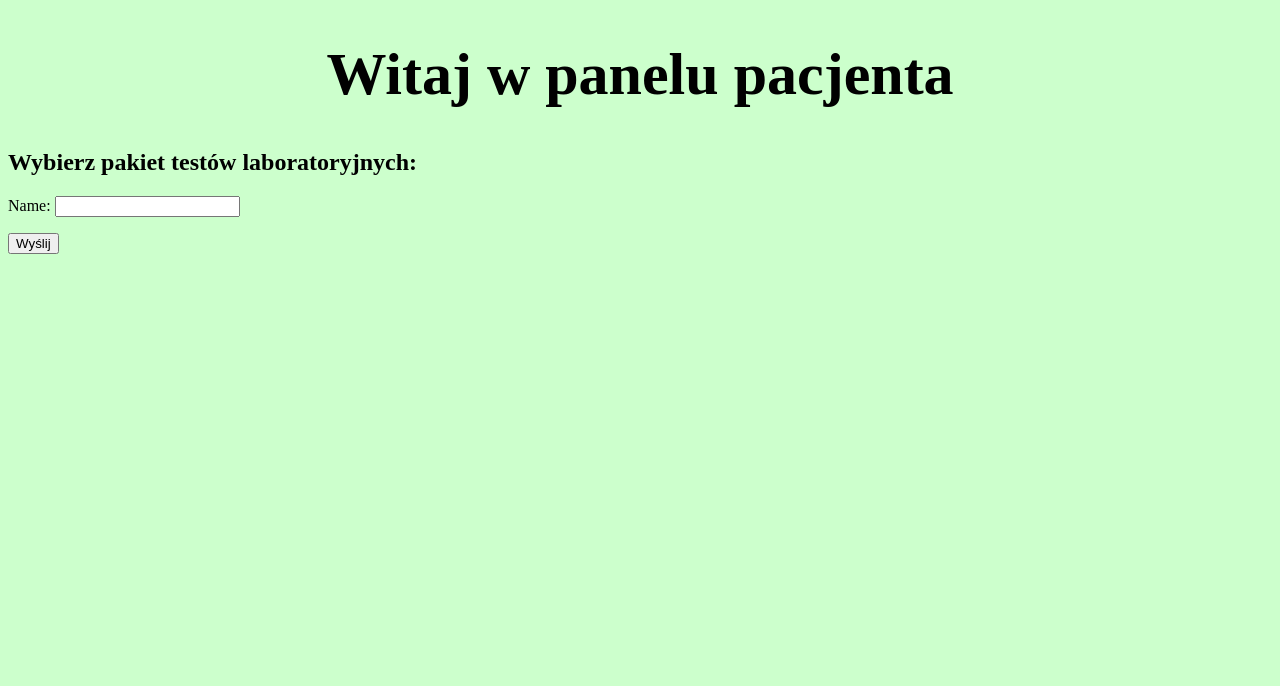
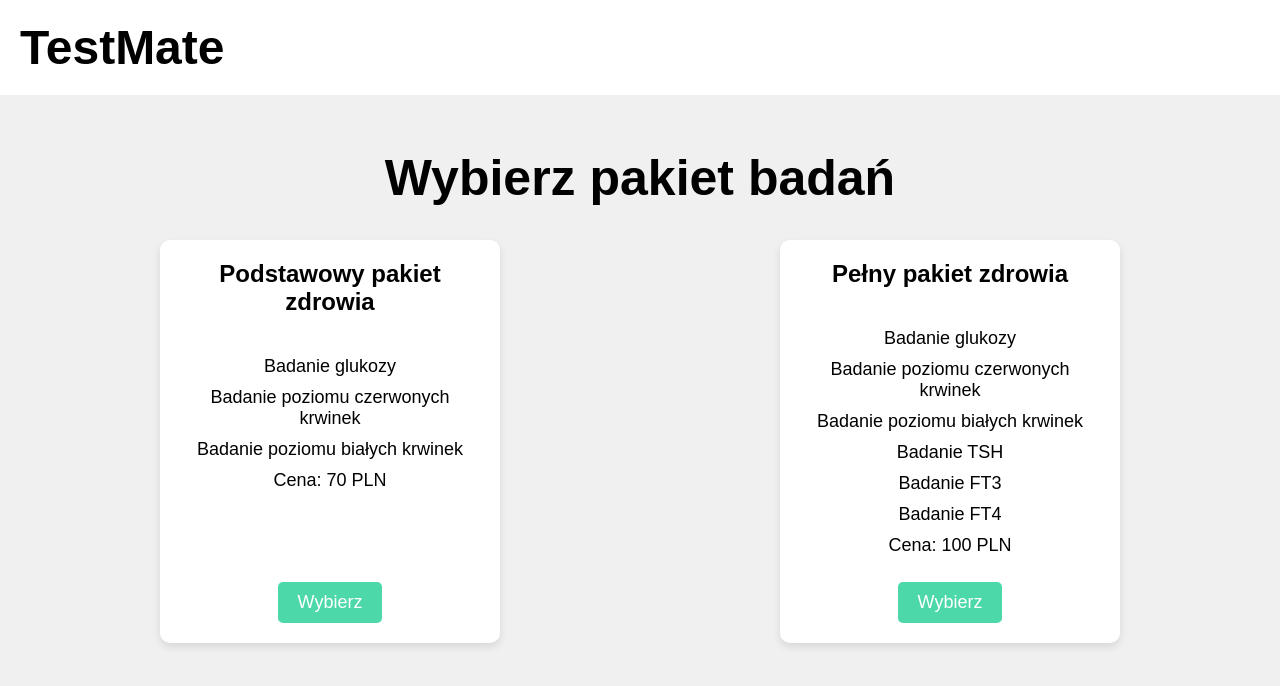
Before and after one commit to PatrykSpierewka/LAB_APP, a Django app: page /patient/ in a window 1280 px wide. Shown: the top 686 px of the page. Run offline with Django 5.2, Linux system fonts and the light colour scheme.

Commit message:
patient.html

```diff
--- a/templates/patient.html
+++ b/templates/patient.html
@@ -2,24 +2,124 @@
 <html lang="en">
 <head>
     <meta charset="UTF-8">
-    <title>Patient Page</title>
+    <title>Panel pacjenta</title>
     <style>
-      h1 {
-        text-align: center;
-        font-size: 60px;
-      }
-      body {
-        background-color: #ccffcc;
-      }
+        h1 {
+            text-align: center;
+            font-size: 50px;
+            font-family: Arial, sans-serif;
+        }
+        body {
+            background-color: #f0f0f0;
+            margin: 0;
+            font-family: Arial, sans-serif;
+        }
+        .header {
+            background-color: #ffffff;
+            padding: 20px;
+            font-weight: bold;
+            display: flex;
+            justify-content: space-between;
+            align-items: center;
+        }
+        .header h2 {
+            margin: 0;
+            font-size: 48px;
+            font-family: Arial, sans-serif;
+        }
+        .welcome {
+            text-align: right;
+            font-size: 48px;
+            font-family: Arial, sans-serif;
+        }
+        .content {
+            padding: 20px;
+            text-align: center;
+        }
+        .package-container {
+            display: flex;
+            justify-content: space-around;
+            flex-wrap: wrap;
+            margin-top: 20px;
+        }
+        .package {
+            width: 300px;
+            background-color: #ffffff;
+            padding: 20px;
+            border-radius: 10px;
+            margin-bottom: 20px;
+            box-shadow: 0 4px 8px rgba(0, 0, 0, 0.1);
+            display: flex;
+            flex-direction: column;
+            align-items: center;
+        }
+        .package:hover {
+            box-shadow: 0 8px 16px rgba(0, 0, 0, 0.1);
+        }
+        .package h3 {
+            font-size: 24px;
+            margin-top: 0;
+            font-family: Arial, sans-serif;
+        }
+        .package ul {
+            list-style-type: none;
+            padding: 0;
+        }
+        .package li {
+            font-size: 18px;
+            margin-bottom: 10px;
+            font-family: Arial, sans-serif;
+        }
+        .btn {
+            background-color: #4DD8A9;
+            color: white;
+            padding: 10px 20px;
+            border: none;
+            border-radius: 5px;
+            cursor: pointer;
+            font-size: 18px;
+            margin-top: auto;
+            font-family: Arial, sans-serif;
+        }
+        .btn:hover {
+            background-color: #45a049;
+        }
     </style>
 </head>
 <body>
-    <h1> Witaj {{ user.username }} w panelu pacjenta </h1>
-    <h2>Wybierz pakiet testów laboratoryjnych:</h2>
-    <form method="post">
-        {% csrf_token %}
-        {{ form.as_p }}
-        <button type="submit">Wyślij</button>
-    </form>
+    <div class="header">
+        <h2>TestMate</h2>
+        <div class="welcome">
+            <h2>{{ user.username }}</h2>
+        </div>
+    </div>
+    <div class="content">
+        <h1>Wybierz pakiet badań</h1>
+        <div class="package-container">
+            <div class="package">
+                <h3>Podstawowy pakiet zdrowia</h3>
+                <ul>
+                    <li>Badanie glukozy</li>
+                    <li>Badanie poziomu czerwonych krwinek</li>
+                    <li>Badanie poziomu białych krwinek</li>
+                    <li>Cena: 70 PLN</li>
+                </ul>
+                <button class="btn">Wybierz</button>
+            </div>
+            <div class="package">
+                <h3>Pełny pakiet zdrowia</h3>
+                <ul>
+                    <li>Badanie glukozy</li>
+                    <li>Badanie poziomu czerwonych krwinek</li>
+                    <li>Badanie poziomu białych krwinek</li>
+                    <li>Badanie TSH</li>
+                    <li>Badanie FT3</li>
+                    <li>Badanie FT4</li>
+                    <li>Cena: 100 PLN</li>
+                </ul>
+                <button class="btn">Wybierz</button>
+            </div>
+        </div>
+    </div>
 </body>
 </html>
```
